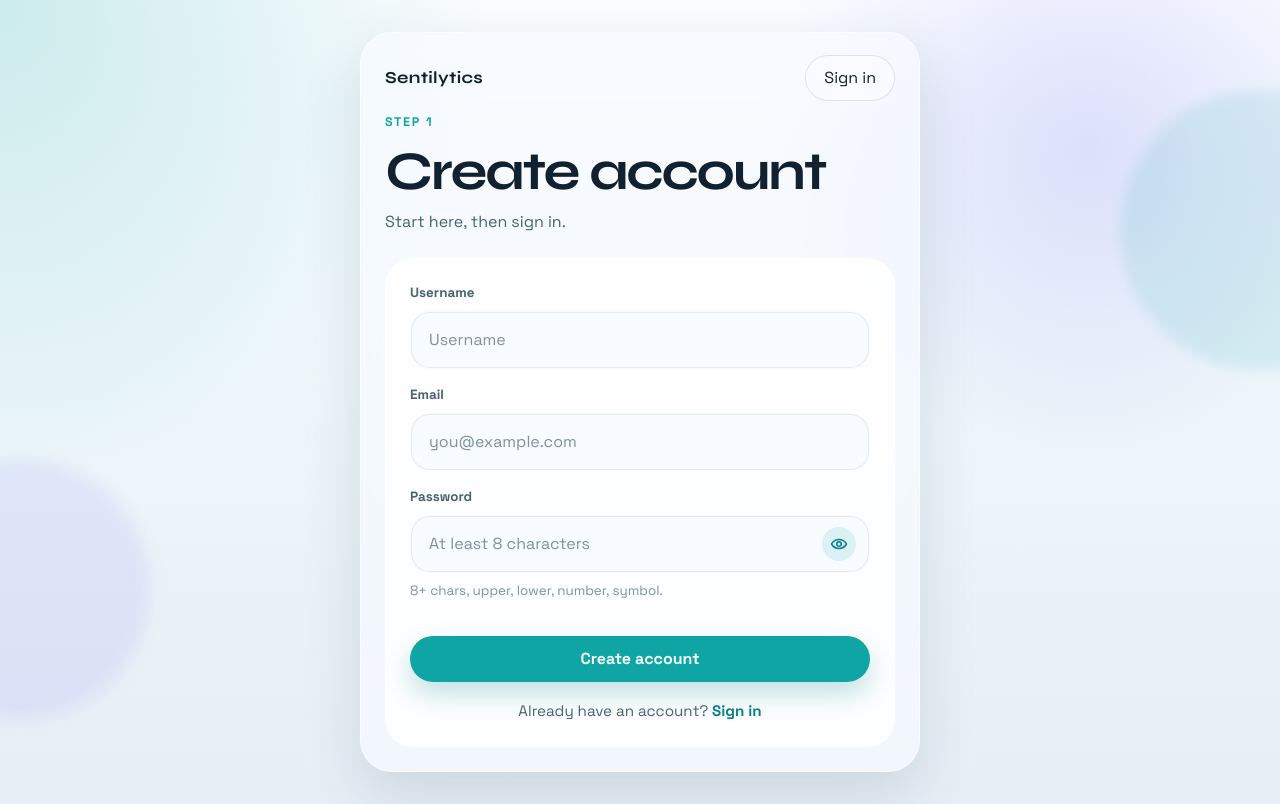
After one commit to AvanindraBose/PulsePlay-Hybrid-Music-Recommendation-System, a FastAPI app: page /auth/signup in a window 1280 px wide. The commit adds this page. Run offline with FastAPI, Linux system fonts and the light colour scheme; parts of the project's set-up code (start-up, migrations or seed data) failed here and were passed over.

Commit message:
Tested and Made Some Changes for Pulse Play Backend Service

```diff
--- a/backend/core/dependencies.py
+++ b/backend/core/dependencies.py
@@ -9,7 +9,7 @@ from dotenv import load_dotenv
 from sqlalchemy.ext.asyncio import AsyncSession
 from redis.asyncio import Redis
 # from backend.loader.artifacts_loader import load_artifacts
-# from backend.loader.redis_loader import load_redis_client
+from backend.loader.redis_loader import load_redis_client
 
 load_dotenv()
 
@@ -124,8 +124,8 @@ def get_current_user(request: Request) -> str:
 
 # # loading Redis
 
-# async def get_redis_client() -> Redis:
-#     return await load_redis_client()
+async def get_redis_client() -> Redis:
+    return await load_redis_client()
 
 
 def get_refresh_user_id(request: Request) -> str:
--- a/backend/main.py
+++ b/backend/main.py
@@ -1,5 +1,5 @@
 from fastapi import FastAPI
-from backend.api import routes_predict,routes_auth,routes_health,routes_root
+from backend.api import routes_auth,routes_health,routes_root
 from backend.core.database import engine,Base
 # from backend.middlewares.response_logger import ResponseLoggerMiddleware
 from fastapi.staticfiles import StaticFiles
@@ -27,6 +27,6 @@ app = FastAPI(title="Twitter Sentiment Detection API", description="API for dete
 app.mount("/static", StaticFiles(directory="backend/static"), name="static")
 # app.add_middleware(ResponseLoggerMiddleware)
 app.include_router(routes_root.router,tags = ["Root"])
-app.include_router(routes_predict.router , tags=["Predict"])
+# app.include_router(routes_predict.router , tags=["Predict"])
 app.include_router(routes_auth.router , tags=["Auth"])
 app.include_router(routes_health.router , tags=["Health"])
--- /dev/null
+++ b/backend/templates/signup.html
@@ -0,0 +1,112 @@
+<!DOCTYPE html>
+<html lang="en">
+<head>
+  <meta charset="UTF-8" />
+  <meta name="viewport" content="width=device-width, initial-scale=1.0" />
+  <title>Sign Up - Twitter Sentiment Detection</title>
+  <link rel="stylesheet" href="/static/style.css" />
+</head>
+<body>
+  <div class="page-wrapper auth-shell">
+    <div class="shell">
+      <nav class="topnav auth-topnav">
+        <a href="/" class="nav-link">Sentilytics</a>
+        <div class="nav-actions">
+          <a href="/auth/login" class="btn-nav-secondary">Sign in</a>
+        </div>
+      </nav>
+
+      <header class="auth-header">
+        <span class="eyebrow">Step 1</span>
+        <h1>Create account</h1>
+        <p>Start here, then sign in.</p>
+      </header>
+
+      <main class="auth-layout">
+        <section class="card">
+          {% if error %}
+          <div class="flash flash-error">{{ error }}</div>
+          {% endif %}
+
+          {% if success %}
+          <div class="flash flash-success">{{ success }}</div>
+          {% endif %}
+
+          <form action="/auth/signup" method="POST">
+            <div class="form-group">
+              <label class="form-label" for="username">Username</label>
+              <input
+                class="form-input"
+                type="text"
+                id="username"
+                name="username"
+                placeholder="Username"
+                autocomplete="username"
+                minlength="3"
+                required
+              />
+            </div>
+
+            <div class="form-group">
+              <label class="form-label" for="email">Email</label>
+              <input
+                class="form-input"
+                type="email"
+                id="email"
+                name="email"
+                placeholder="you@example.com"
+                autocomplete="email"
+                required
+              />
+            </div>
+
+            <div class="form-group">
+              <label class="form-label" for="password">Password</label>
+              <div class="password-field">
+                <input
+                  class="form-input"
+                  type="password"
+                  id="password"
+                  name="password"
+                  placeholder="At least 8 characters"
+                  autocomplete="new-password"
+                  minlength="8"
+                  pattern="(?=.*[a-z])(?=.*[A-Z])(?=.*\d)(?=.*[!@#$%^&amp;*(),.?&quot;:{}|&lt;&gt;]).{8,}"
+                  required
+                />
+                <button type="button" class="password-toggle" data-password-toggle="password" aria-label="Show password">
+                  <svg viewBox="0 0 24 24" fill="none" stroke-width="2" stroke-linecap="round" stroke-linejoin="round" aria-hidden="true">
+                    <path d="M2 12s3.6-6 10-6 10 6 10 6-3.6 6-10 6-10-6-10-6z"></path>
+                    <circle cx="12" cy="12" r="3"></circle>
+                  </svg>
+                </button>
+              </div>
+              <p class="form-help">8+ chars, upper, lower, number, symbol.</p>
+            </div>
+
+            <button type="submit" class="btn-auth">Create account</button>
+          </form>
+
+          <div class="auth-switch">
+            Already have an account? <a href="/auth/login">Sign in</a>
+          </div>
+        </section>
+      </main>
+    </div>
+  </div>
+  <script>
+    document.querySelectorAll("[data-password-toggle]").forEach(function (button) {
+      button.addEventListener("click", function () {
+        const input = document.getElementById(button.getAttribute("data-password-toggle"));
+        const isHidden = input.type === "password";
+
+        input.type = isHidden ? "text" : "password";
+        button.setAttribute("aria-label", isHidden ? "Hide password" : "Show password");
+        button.innerHTML = isHidden
+          ? '<svg viewBox="0 0 24 24" fill="none" stroke-width="2" stroke-linecap="round" stroke-linejoin="round" aria-hidden="true"><path d="M3 3l18 18"></path><path d="M10.6 10.7a3 3 0 0 0 4.2 4.2"></path><path d="M9.9 4.2A10.9 10.9 0 0 1 12 4c6.4 0 10 8 10 8a18.8 18.8 0 0 1-3.2 4.2"></path><path d="M6.7 6.7A18.6 18.6 0 0 0 2 12s3.6 8 10 8a10.7 10.7 0 0 0 5.3-1.4"></path></svg>'
+          : '<svg viewBox="0 0 24 24" fill="none" stroke-width="2" stroke-linecap="round" stroke-linejoin="round" aria-hidden="true"><path d="M2 12s3.6-6 10-6 10 6 10 6-3.6 6-10 6-10-6-10-6z"></path><circle cx="12" cy="12" r="3"></circle></svg>';
+      });
+    });
+  </script>
+</body>
+</html>
--- a/pyproject.toml
+++ b/pyproject.toml
@@ -24,10 +24,11 @@ dependencies = [
   "sqlalchemy>=2.0.51",
   "asyncpg>=0.31.0",
   "bcrypt>=5.0.0",
-  "jose>=1.0.0",
   "fastapi>=0.138.0",
   "redis>=8.0.1",
-  "pydantic>=2.13.4",
+  "pydantic[email]>=2.13.4",
+  "python-jose[cryptography]>=3.5.0",
+  "python-multipart>=0.0.32",
 ]
 
 # OPTIONAL GROUPS FOR TRAINING / PIPELINES
```
Also changed, not shown: backend/templates/dashboard.html (line endings or trailing spaces), 1 other file.
